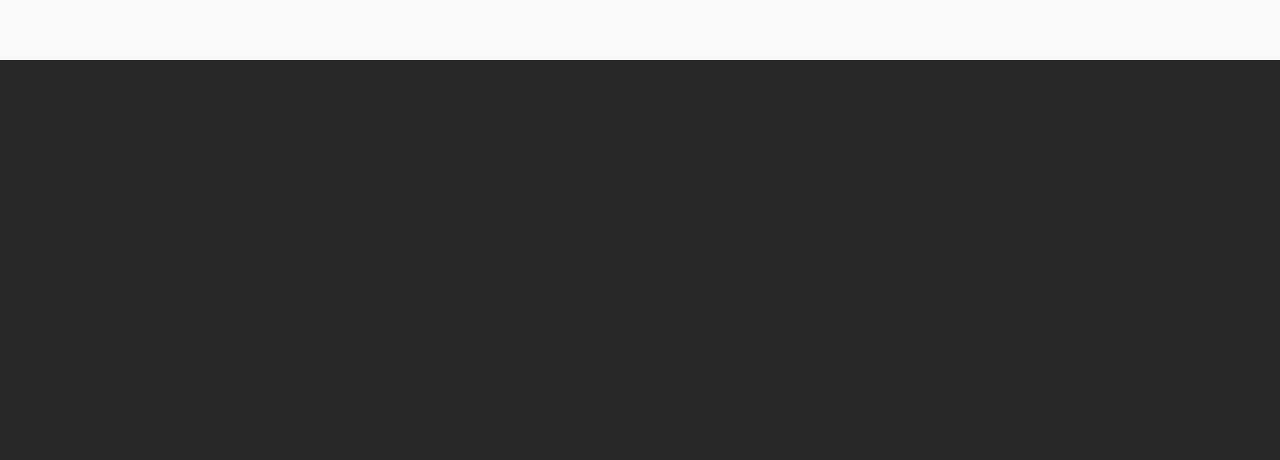
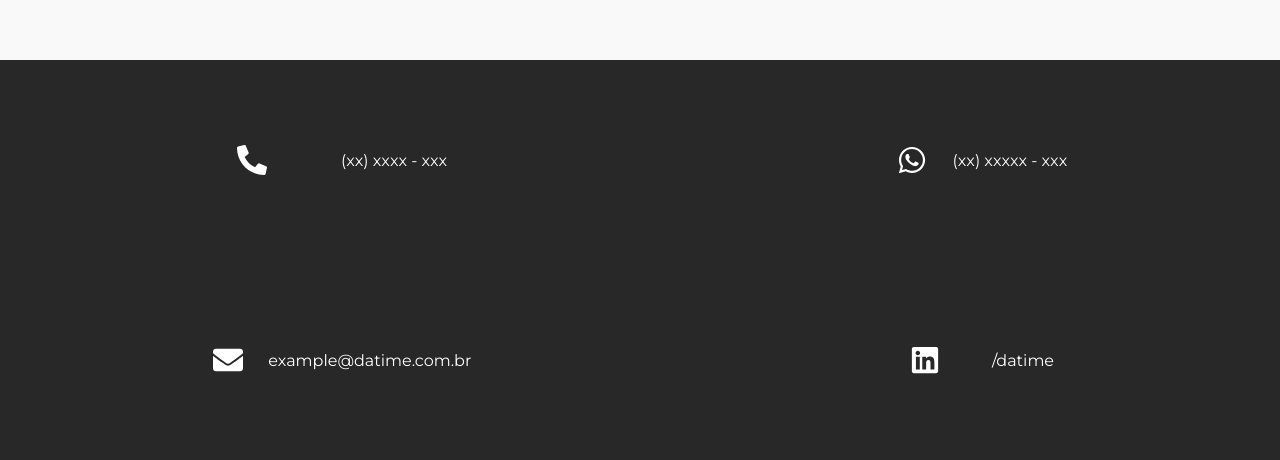
Before and after one commit to Jandrade2k/datime-landing, a React app: page / in a window 1280 px wide. Shown: the part 2580-3040 px from the top of the page. Built offline with nearby package versions, Linux system fonts and the light colour scheme.

Commit message:
commit backup

```diff
--- a/package.json
+++ b/package.json
@@ -8,7 +8,8 @@
     "@testing-library/user-event": "^13.5.0",
     "react": "^17.0.2",
     "react-dom": "^17.0.2",
-    "react-scripts": "5.0.0",
+    "react-icons": "^4.3.1",
+    "react-scripts": "^2.1.3",
     "web-vitals": "^2.1.4"
   },
   "scripts": {
--- a/src/components/contact/index.jsx
+++ b/src/components/contact/index.jsx
@@ -1,12 +1,29 @@
 import React from "react";
+import { FaLinkedin, FaWhatsapp, FaPhoneAlt, FaEnvelope } from 'react-icons/fa';
 import './style.css'
 
 export function Contact() {
     return (
         <div className="contact">
             <div>
-
+                <FaPhoneAlt color="#fff" size={30} />
+                <p>(xx) xxxx - xxx</p>
+            </div>
+            <div>
+                <FaWhatsapp color="#fff" size={30} />
+                <p>(xx) xxxxx - xxx</p>
+            </div>
+            <div>
+                <FaEnvelope color="#fff" size={30} />
+                <p>example@datime.com.br</p>
+            </div>
+            <div>
+                <FaLinkedin color="#fff" size={30} />
+                <p>/datime</p>
             </div>
         </div>
     )
 }
+
+
+// pega no meu paau
--- a/src/components/contact/style.css
+++ b/src/components/contact/style.css
@@ -4,4 +4,18 @@
     height: 400px;
     position: absolute;
     top:330%;
+    display: grid;
+    grid-template-columns: auto auto;
 }
+
+.contact div {
+    display: flex;
+    flex-direction: row;
+    justify-content: space-around;
+    align-items: center;
+    padding: 50px 200px;
+}
+
+.contact div p {
+    color: #fff;
+}
```
Also changed, not shown: 1 other file.
